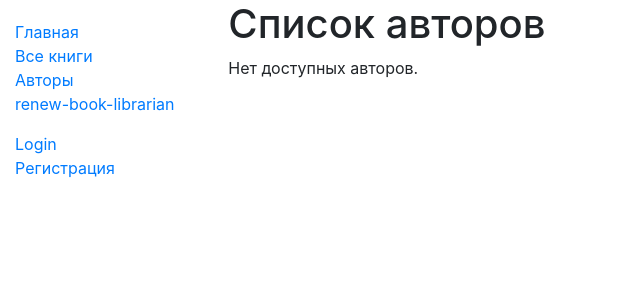
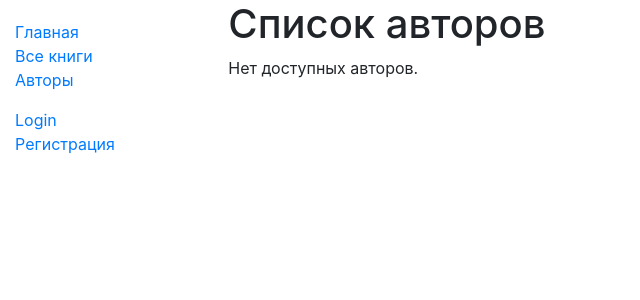
Before and after one commit to galashovda/web_project, a Django app: page /catalog/authors/ in a window 1280 px wide. Shown: the top 300 px of the page, without its empty margins (0-640 px from the left). Run offline with Django 3.2, Linux system fonts and the light colour scheme; data that the repository does not hold is empty; some libraries are stand-ins or nearby versions.

Commit message:
Update base_generic.html

```diff
--- a/catalog/templates/base_generic.html
+++ b/catalog/templates/base_generic.html
@@ -19,7 +19,6 @@
           <li><a href="{% url 'books' %}">Все книги</a></li>
           <li><a href="{% url 'authors' %}">Авторы</a></li>
 
-          <li><a href="{% url 'renew-book-librarian' %}">renew-book-librarian</a></li>
 
             <p>{% if user.is_authenticated %}</p>
          <li>Пользователь: {{ user.get_username }}</li>
```
